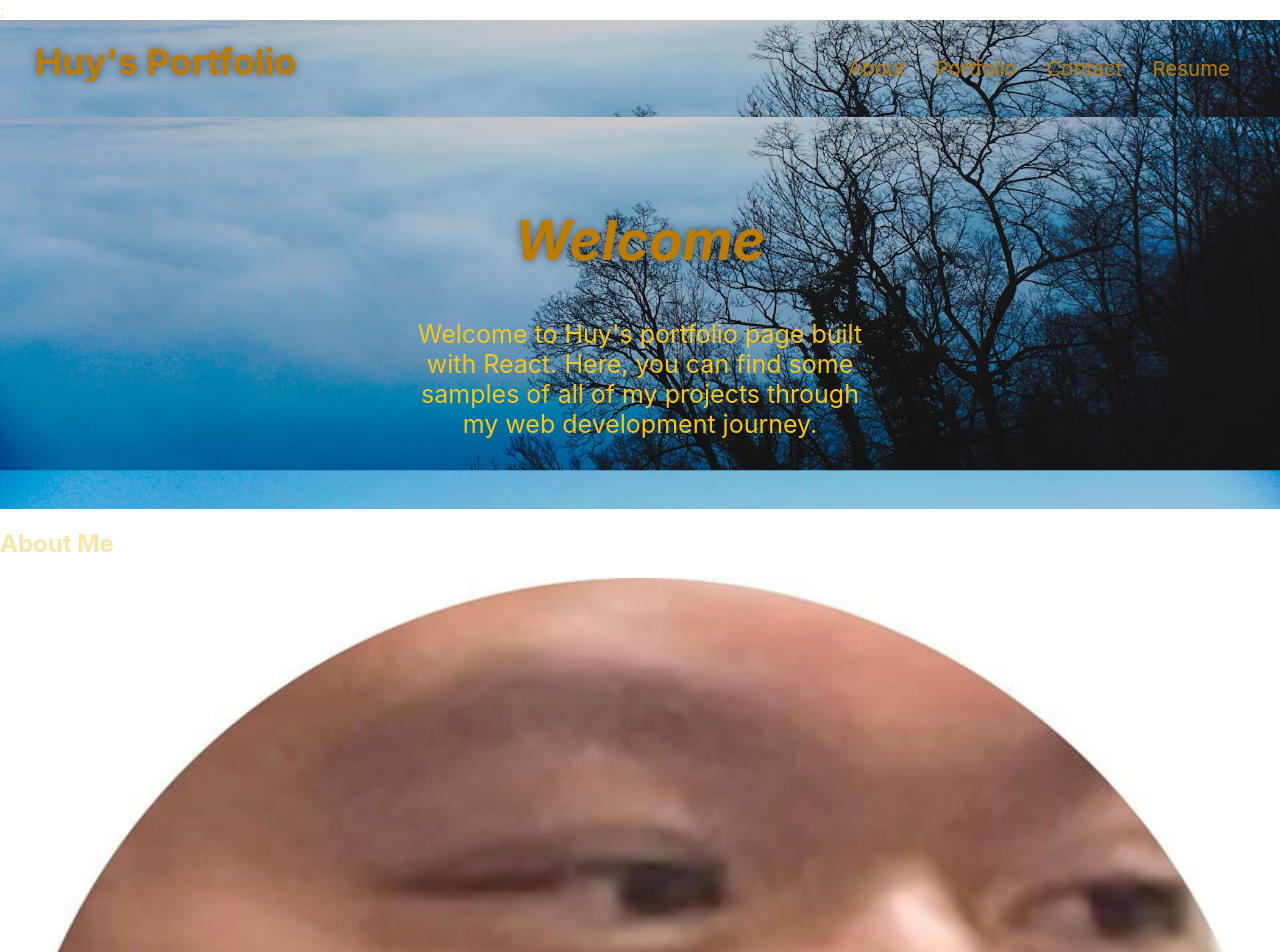
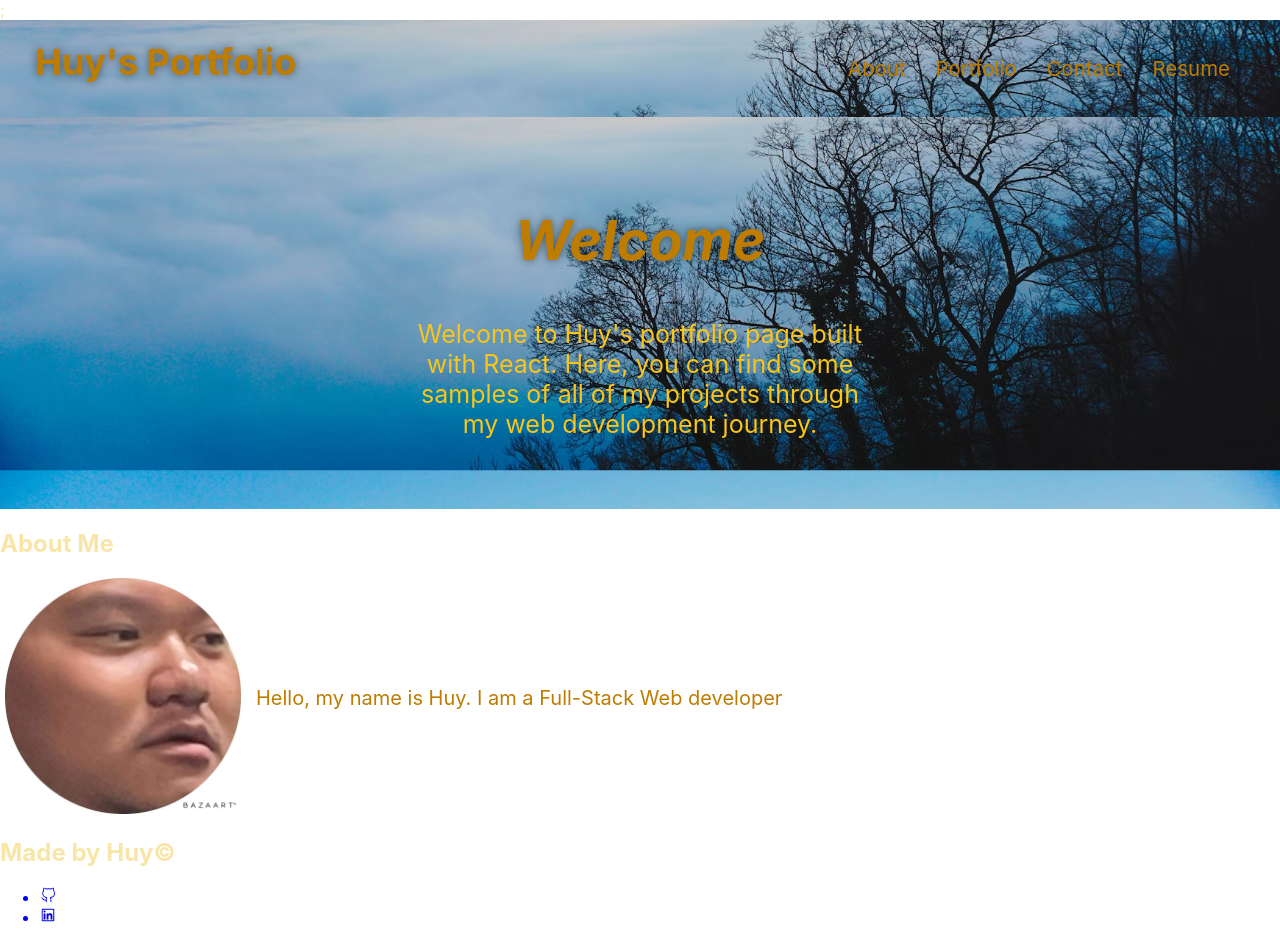
Before and after one commit to idahuy/React-Portfolio, a React (Create React App) app: page / in a window 1280 px wide. Shown: the top 952 px of the page. Built offline with nearby package versions, Linux system fonts and the light colour scheme.

Commit message:
added code for intro

```diff
--- a/src/index.css
+++ b/src/index.css
@@ -137,5 +137,41 @@ header nav ul li a:hover {
   font-size: 25px;
   color: var(--secondary-color);
 }
+/* hero-cta end */
 
-/* hero-cta end */
+/*Intro*/
+.intro p {
+  line-height: 1.7;
+  color: var(--primary-color);
+  width: 80%;
+  font-size: 20px;
+  margin: 0 auto;
+}
+
+.intro-info {
+  flex: 2 70%;
+  display: flex;
+  flex-wrap: wrap;
+  align-items: center;
+}
+
+.intro-img {
+  flex: 1 12%;
+  margin-right: 20px;
+}
+
+.intro-img img {
+  max-width: 100%;
+  height: auto;
+  margin-left: 5px;
+}
+
+.intro-text {
+  flex: 12;
+}
+
+.intro-text p {
+  color: var(--secondary-color);
+  font-size: 18px;
+}
+/*end intro*/
```
